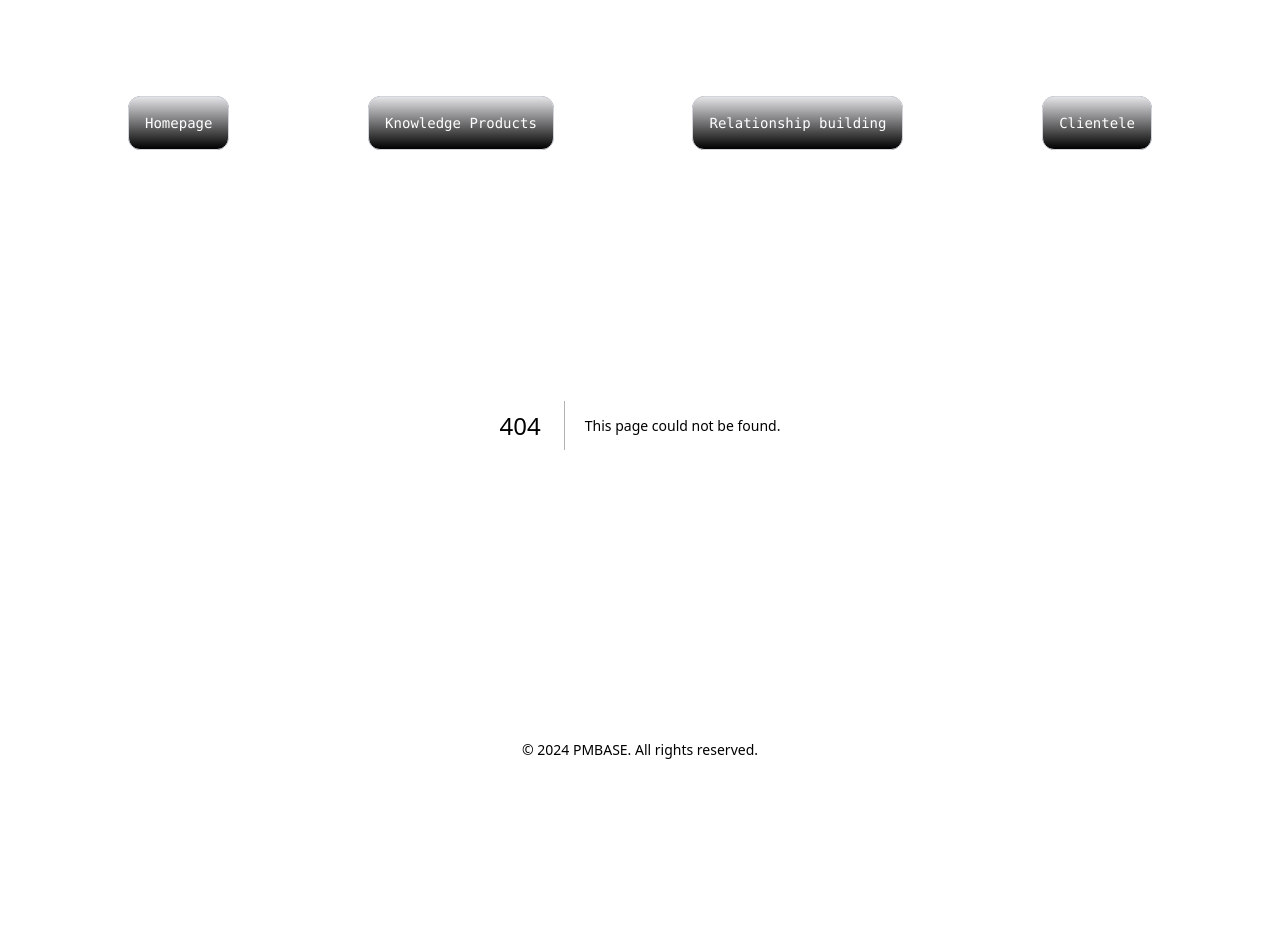
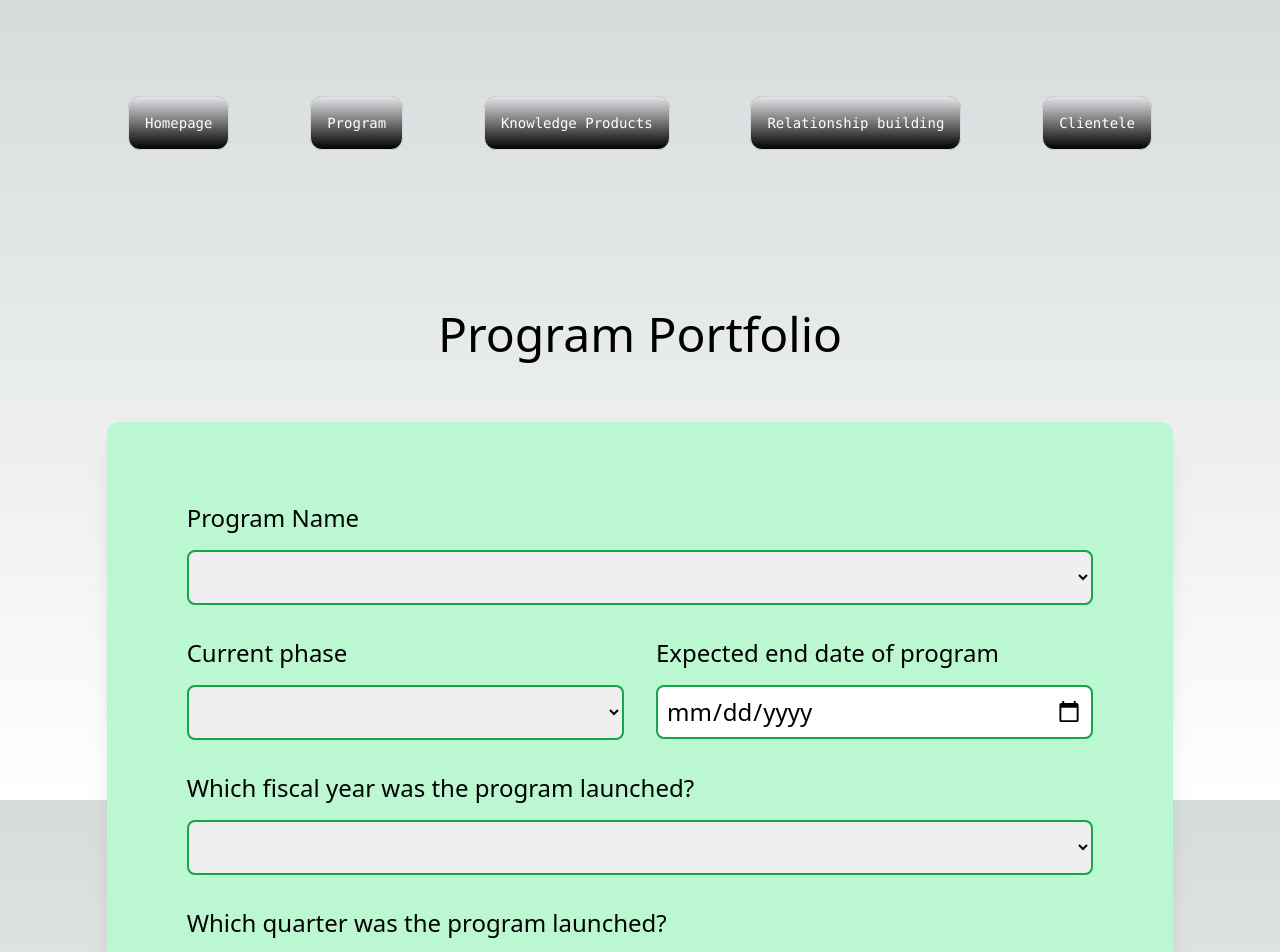
Before and after one commit to rosennabs/surveysalud, a Next.js app: page /program in a window 1280 px wide. Before the commit this address had no page. Shown: the top 952 px of the page. Before the commit the page ends 800 px from the top, so only its background shows below. Built offline with nearby package versions, Linux system fonts and the light colour scheme.

Commit message:
Build program portfolio form

```diff
--- a/src/app/layout.tsx
+++ b/src/app/layout.tsx
@@ -10,7 +10,7 @@ export const metadata: Metadata = {
   description: "Generated by create next app",
 };
 
-const navClassName = "fixed left-0 top-0 flex w-1/6 justify-center border-b border-gray-300 bg-gradient-to-b from-zinc-200 pb-6 pt-8 backdrop-blur-2xl dark:border-neutral-800 dark:bg-zinc-800/30 dark:from-inherit lg:static lg:w-auto  lg:rounded-xl lg:border lg:bg-black lg:p-4 lg:dark:bg-zinc-800/30 text-white";
+const navClassName = "fixed left-0 top-0 justify-center border-b border-gray-300 bg-gradient-to-b from-zinc-200 pb-6 pt-8 backdrop-blur-2xl dark:border-neutral-800 dark:bg-zinc-800/30 dark:from-inherit lg:static lg:w-auto  lg:rounded-xl lg:border lg:bg-black lg:p-4 lg:dark:bg-zinc-800/30 text-white";
 
 export default function RootLayout({
   children,
@@ -24,22 +24,25 @@ export default function RootLayout({
 
         <header className="z-10 w-full max-w-5xl items-center justify-between font-mono text-sm lg:flex pt-24">
 
-          <Link href='/'> <p className={navClassName}>
+          <Link href='/'> <div className={navClassName}>
           Homepage
-        </p> </Link>
+        </div> </Link>
 
+          <Link href='/program'> <div className={navClassName}>
+            Program
+          </div> </Link>
 
-          <Link href='/knowledge_products'> <p className={navClassName}>
+          <Link href='/knowledge_products'> <div className={navClassName}>
           Knowledge Products
-        </p> </Link>
+        </div> </Link>
 
-          <Link href='/relationships'> <p className={navClassName}>
+          <Link href='/relationships'> <div className={navClassName}>
           Relationship building
-        </p> </Link>
+        </div> </Link>
 
-          <Link href='/clientele'> <p className={navClassName}>
+          <Link href='/clientele'> <div className={navClassName}>
           Clientele
-        </p> </Link>
+        </div> </Link>
 
         </header>
 
--- /dev/null
+++ b/src/app/program/page.tsx
@@ -0,0 +1,123 @@
+"use client";
+
+import React from "react";
+import { Formik, Form } from "formik";
+import * as Yup from "yup";
+import FormField from "../../components/FormField";
+import Button from "../../components/Button";
+import { programs } from "@/helpers/globalOptions";
+
+//Define types for form values
+interface FormValues {
+  program: string;
+  current_phase: string;
+  fiscal_year: string;
+  quarter: string;
+  end_date: number | string;
+}
+
+const current_phase: string[] = [
+  "Planning",
+  "Implementation",
+  "Evaluation",
+  "Knowledge sharing",
+  "Closure",
+];
+
+const fiscal_year: string[] = ["2022 - 2023", "2023 - 2024"];
+const quarter: string[] = ["Q1", "Q2", "Q3", "Q4"];
+
+const initialValues: FormValues = {
+  program: "",
+  current_phase: "",
+  fiscal_year: "",
+  quarter: "",
+  end_date: "",
+
+};
+
+const validationSchema = Yup.object({
+  program: Yup.string().required("Required"),
+  current_phase: Yup.string().required("Required"),
+  fiscal_year: Yup.string().required("Required"),
+  quarter: Yup.string().required("Required"),
+  end_date: Yup.string().required("Required"),
+});
+
+function Program() {
+  return (
+    <div className=" w-full pt-40 flex flex-col items-center">
+      <h1 className="text-5xl pb-16">Program Portfolio</h1>
+
+      <div className="flex flex-col items-center justify-center bg-green-200 p-16 w-5/6 shadow-xl rounded-xl">
+        <Formik
+          initialValues={initialValues}
+          validationSchema={validationSchema}
+          onSubmit={(values, actions) => {
+            // console.log("Submitted values: ", values);
+
+            actions.resetForm();
+            actions.setSubmitting(false);
+          }}
+        >
+          {({ isSubmitting, values }) => {
+            return (
+              <Form className="flex flex-wrap text-2xl">
+                <FormField
+                  label="Program Name"
+                  name="program"
+                  id="program"
+                  as="select"
+                  options={programs}
+                />
+
+
+                <div className="flex flex-row w-full">
+                  <FormField
+                    label="Current phase"
+                    as="select"
+                    id="current_phase"
+                    name="current_phase"
+                    options={current_phase}
+                  />
+
+                  <FormField
+                    label="Expected end date of program"
+                    id="end_date"
+                    name="end_date"
+                    type="date"
+                  />
+
+
+                </div>
+
+                <FormField
+                  label="Which fiscal year was the program launched?"
+                  as="select"
+                  id="fiscal_year"
+                  name="fiscal_year"
+                  options={fiscal_year}
+                />
+
+                <FormField
+                  label="Which quarter was the program launched?"
+                  as="select"
+                  id="quarter"
+                  name="quarter"
+                  options={quarter}
+                />
+
+
+
+
+                <Button isSubmitting={isSubmitting} />
+              </Form>
+            );
+          }}
+        </Formik>
+      </div>
+    </div>
+  );
+}
+
+export default Program;
```
